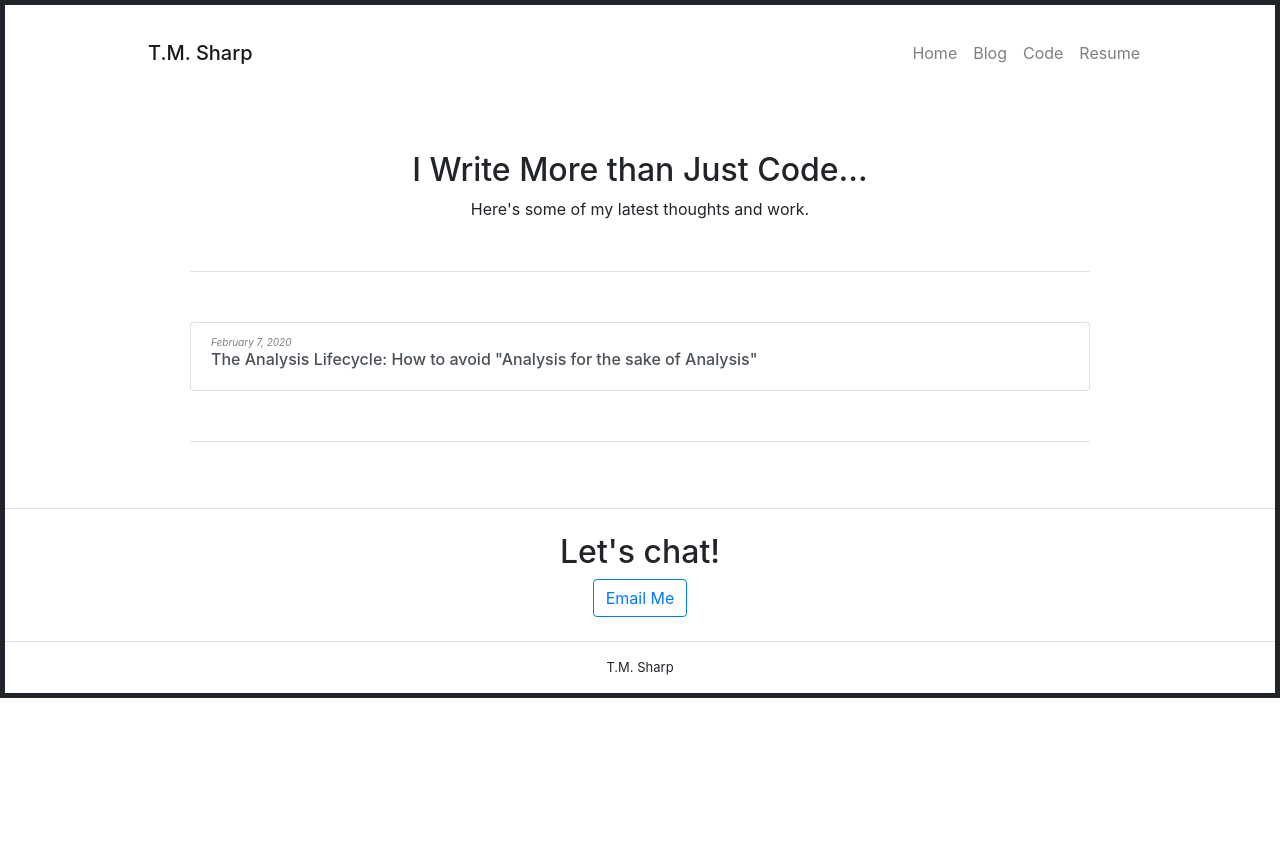
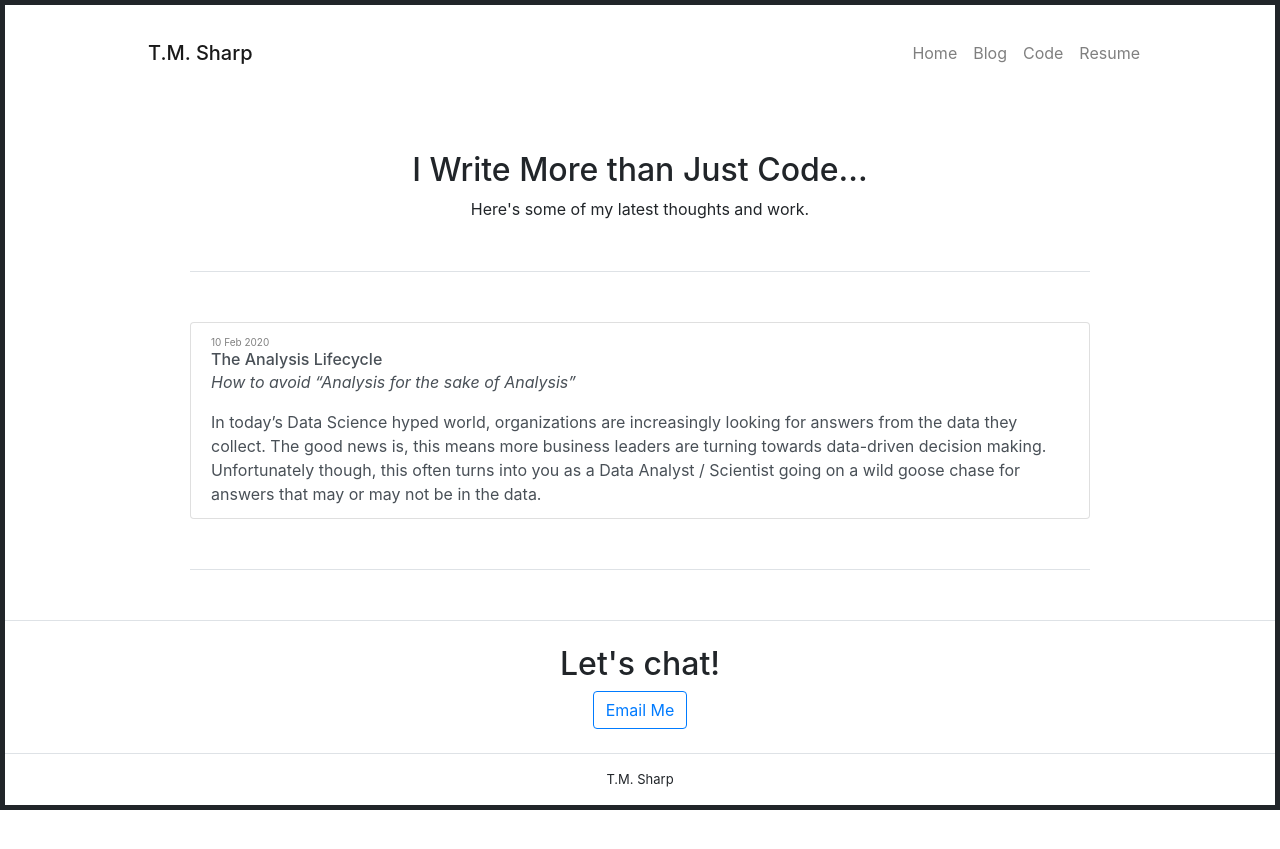
Before and after one commit to tomsharp/tmsharp.github.io, a Jekyll site: the page built from blog.html, in a window 1280 px wide. Shown: the top 849 px of the page. Built offline with Jekyll 4.4.1, drawn with Linux system fonts in a browser that asks for light colours.

Commit message:
updated blog, deleted old author files

```diff
--- a/Gemfile
+++ b/Gemfile
@@ -6,4 +6,5 @@ group :jekyll_plugins do
   gem 'jekyll-sitemap'
   gem 'jekyll-feed'
   gem 'jekyll-seo-tag'
+  gem "jekyll-display-medium-posts"
 end
--- a/_config.yml
+++ b/_config.yml
@@ -1,4 +1,5 @@
 collections:
+  - medium_posts
 
 plugins:
   - jekyll-feed
--- /dev/null
+++ b/_data/medium_posts.yml
@@ -0,0 +1,6 @@
+- title: The Analysis Lifecycle
+  subtitle: How to avoid “Analysis for the sake of Analysis”
+  date: 10/02/2020
+  excerpt: In today’s Data Science hyped world, organizations are increasingly looking for answers from the data they collect. The good news is, this means more business leaders are turning towards data-driven decision making. Unfortunately though, this often turns into you as a Data Analyst / Scientist going on a wild goose chase for answers that may or may not be in the data.
+  link: https://medium.com/@tom.m.sharp12/the-analysis-lifecycle-448e6b36931c
+  target: _blank
--- a/assets/css/custom.css
+++ b/assets/css/custom.css
@@ -47,6 +47,6 @@
 }
 .blog-date{
     font-size: x-small;
-    font-style: italic;
+    /* font-style: italic; */
     color:gray;
 }
--- a/blog.html
+++ b/blog.html
@@ -11,37 +11,30 @@ title: T.M. Sharp | Blog
     </div>
   </div>
     <div class='blog-posts space-bottom'>
+      <div class='inner-container border-top'></div>
 
-        <div class="inner-container space-y border-top border-bottom">
-          <a href="" target="_blank" class="list-group-item list-group-item-action">
-              <div class='blog-date'>February 7, 2020</div>
-              <h6>The Analysis Lifecycle: How to avoid "Analysis for the sake of Analysis"</h6>
-          </a>
-        </div>
+      <!-- {% for e in site.medium_posts %}
+      <div class="inner-container space-y border-bottom">
+        <a href="{{ site.baseurl }}{{ e.url }}" target="_blank" class="list-group-item list-group-item-action">
+            <div class='blog-date'>{{ page.date | date_to_string }}</div>
+            <h6>{{e.title}}</h6>
+            <h6>{{e.subitle}}</h6>
+            <p>{{e.feed_content}}</p>
+        </a>
+      </div>
+      {% endfor %} -->
 
-        <ul>
-          {% for post in site.posts %}
-            <li>
-              <h2><a href="{{ post.url }}">{{ post.title }}</a></h2>
-              <p>{{ post.excerpt }}</p>
-            </li>
-          {% endfor %}
-        </ul>
+      {% for post in site.data.medium_posts %}
+      <div class="inner-container space-y border-bottom">
+        <a href="{{ post.link }}" target="{{ post.target }}" class="list-group-item list-group-item-action">
+            <div class='blog-date'>{{ post.date | date_to_string }}</div>
+            <h6 class="mb-0">{{post.title}}</h6>
+            <p class="font-italic">{{post.subtitle}}</p>
+            <div>{{post.excerpt}}</div>
+        </a>
+      </div>
+      {% endfor %}
 
-        <!-- <div class="inner-container space-y border-bottom">
-          <a href="https://www.google.com" target="_blank" class="list-group-item list-group-item-action">
-              <div class='blog-date'>February 7, 2020</div>
-              <h6>The Analysis Lifecycle: How to avoid "Analysis for the sake of Analysis"</h6>
-          </a>
-        </div>  -->
-
-        <!-- <div class="inner-container space-y border-bottom">
-          <a href="https://www.google.com" target="_blank" class="list-group-item list-group-item-action">
-              <div class='blog-date'>February 7, 2020</div>
-              <h6>The Analysis Lifecycle: How to avoid "Analysis for the sake of Analysis"</h6>
-          </a>
-        </div>  -->
-
-      </div>
     </div>
+  </div>
 </div> <!-- end content -->
```
Also changed, not shown: _layouts/author.html (deleted, +0 -15 lines), _layouts/post.html (deleted, +0 -14 lines), Gemfile.lock, 4 other files.
